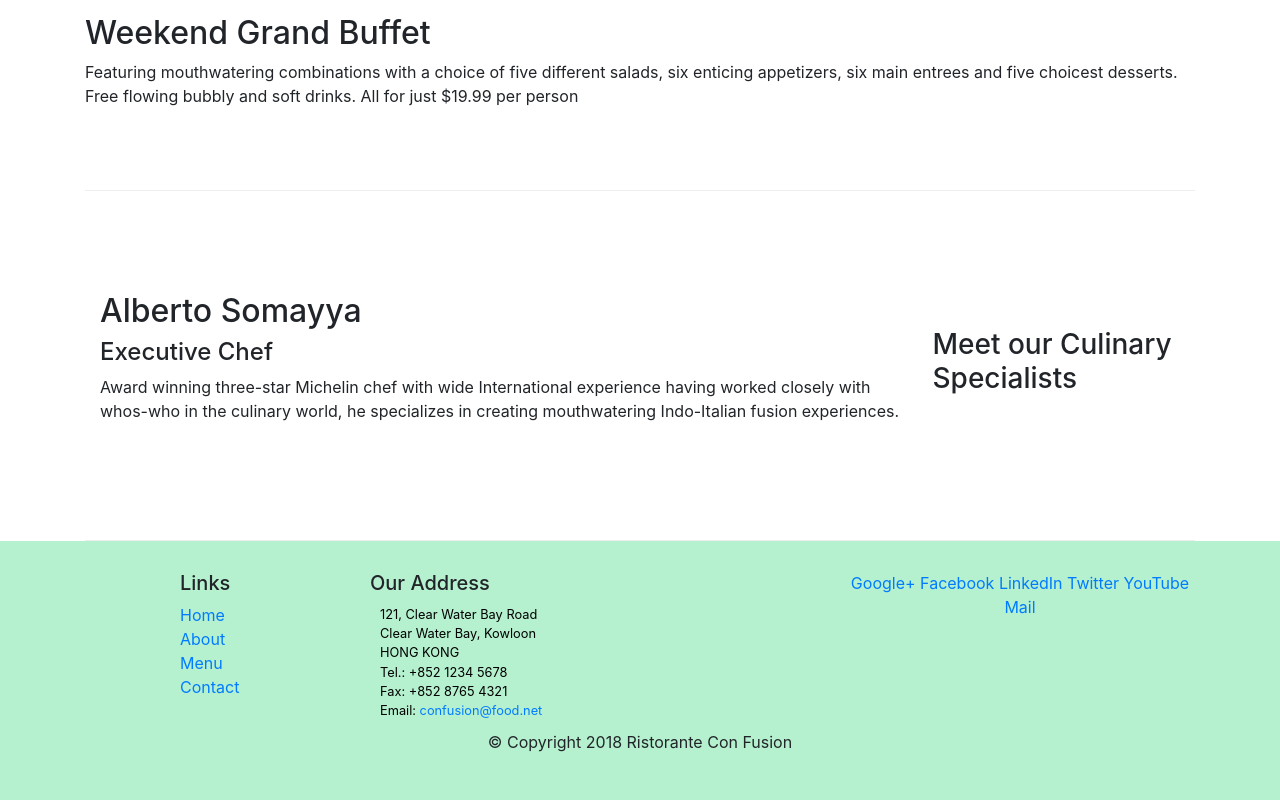
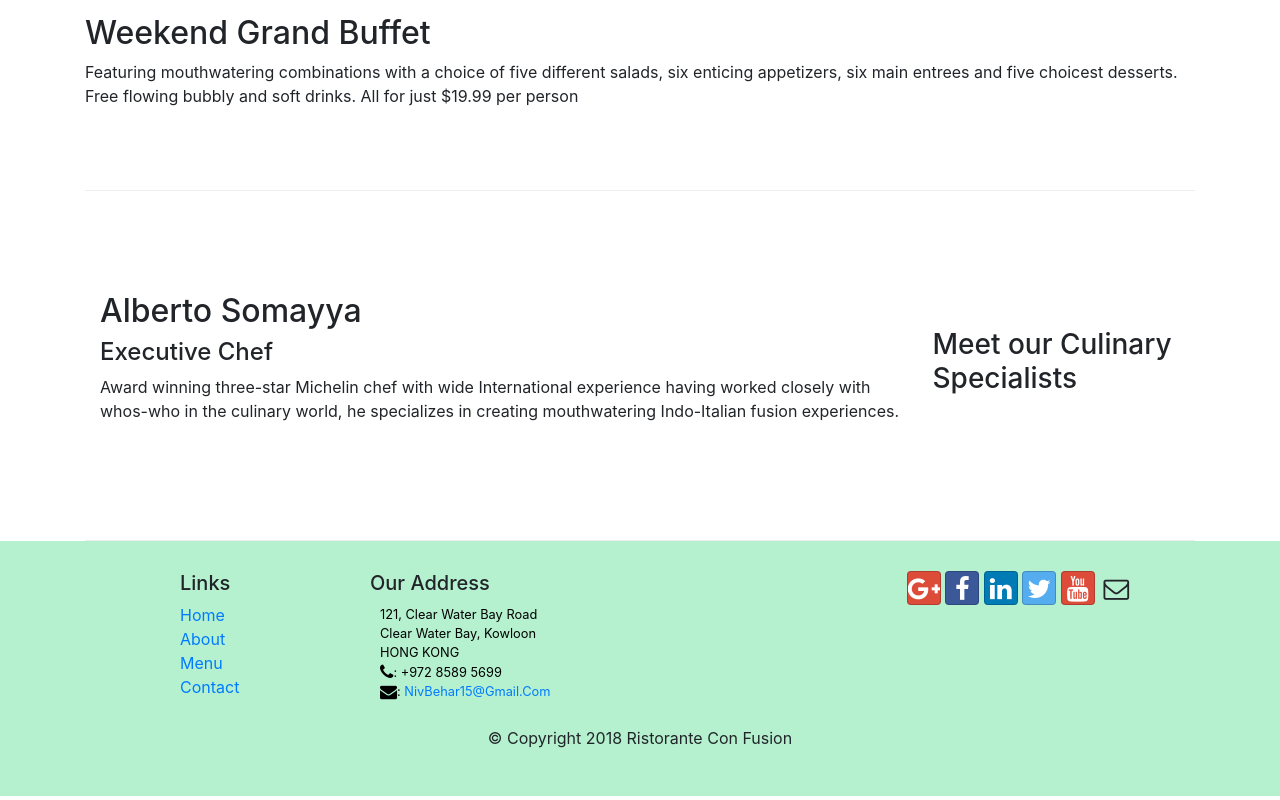
Before and after one commit to Niv-Behar/conFusion, a website: page index.html in a window 1280 px wide. Shown: the part 843-1643 px from the top of the page. Drawn offline with nearby package versions, Linux system fonts and the light colour scheme.

Commit message:
icons addition

```diff
--- a/css/styles.css
+++ b/css/styles.css
@@ -23,6 +23,7 @@
 }
 
 address {
+    padding: 0px 0px 15px 0px;
     font-size: 80%;
     margin: 10px;
     color: #000000;
--- a/index.html
+++ b/index.html
@@ -9,7 +9,10 @@
 
     <!-- Bootstrap CSS -->
     <link rel="stylesheet" href="node_modules/bootstrap/dist/css/bootstrap.min.css">
+    <link rel="stylesheet" href="node_modules/font-awesome/css/font-awesome.min.css">
+    <link rel="stylesheet" href="node_modules/bootstrap-social/bootstrap-social.css">
     <link href="css/styles.css" rel="stylesheet">
+
     <title>Ristorante Con Fusion</title>
 </head>
 
@@ -22,10 +25,10 @@
             <a class="navbar-brand mr-auto" href="#">VACANZA</a>
             <div class=" collapse navbar-collapse" id="Navbar">
                 <ul class="navbar-nav mr-auto">
-                    <li class="nav-item active"><a class="nav-link" href="#">Home</a></li>
-                    <li class="nav-item"><a class="nav-link" href="./aboutus.html">About</a></li>
-                    <li class="nav-item"><a class="nav-link" href="#">Menu</a></li>
-                    <li class="nav-item"><a class="nav-link" href="#">Contact</a></li>
+                    <li class="nav-item active"><a class="nav-link" href="#"><span class="fa fa-home fa-lg"></span> Home</a></li>
+                    <li class="nav-item"><a class="nav-link" href="./aboutus.html"><span class="fa fa-info fa-lg"></span> About</a></li>
+                    <li class="nav-item"><a class="nav-link" href="#"><span class="fa fa-list fa-lg"></span> Menu</a></li>
+                    <li class="nav-item"><a class="nav-link" href="#"><span class="fa fa-address-card fa-lg"></span> Contact</a></li>
                 </ul>
             </div>
         </div>
@@ -95,19 +98,19 @@
                         121, Clear Water Bay Road<br>
                         Clear Water Bay, Kowloon<br>
                         HONG KONG<br>
-                        Tel.: +852 1234 5678<br>
-                        Fax: +852 8765 4321<br>
-                        Email: <a href="mailto:confusion@food.net">confusion@food.net</a>
+                        <i class="fa fa-phone fa-lg"></i>: +972 8589 5699<br>
+                        <i class="fa fa-envelope fa-lg"></i>:
+                        <a href="mailto:NivBehar15@Gmail.Com">NivBehar15@Gmail.Com</a>
                     </address>
                 </div>
                 <div class=" col-12 col-sm-4 align-items-center">
                     <div class="text-center">
-                        <a href="http://google.com/+">Google+</a>
-                        <a href="http://www.facebook.com/profile.php?id=">Facebook</a>
-                        <a href="http://www.linkedin.com/in/">LinkedIn</a>
-                        <a href="http://twitter.com/">Twitter</a>
-                        <a href="http://youtube.com/">YouTube</a>
-                        <a href="mailto:">Mail</a>
+                        <a class="btn btn-social-icon btn-google" href="http://google.com/+"><i class="fa fa-google-plus"></i></a>
+                        <a class="btn btn-social-icon btn-facebook" href="http://www.facebook.com/profile.php?id="><i class="fa fa-facebook"></i></a>
+                        <a class="btn btn-social-icon btn-linkedin" href="http://www.linkedin.com/in/"><i class="fa fa-linkedin"></i></a>
+                        <a class="btn btn-social-icon btn-twitter" href="http://twitter.com/"><i class="fa fa-twitter"></i></a>
+                        <a class="btn btn-social-icon btn-google" href="http://youtube.com/"><i class="fa fa-youtube"></i></a>
+                        <a class="btn btn-social-icon" href="mailto:"><i class="fa fa-envelope-o"></i></a>
                     </div>
                 </div>
             </div>
--- a/package.json
+++ b/package.json
@@ -15,6 +15,8 @@
   },
   "dependencies": {
     "bootstrap": "^4.4.1",
+    "bootstrap-social": "^5.1.1",
+    "font-awesome": "^4.7.0",
     "jquery": "^3.4.1",
     "popper.js": "^1.12.9"
   }
```
Also changed, not shown: aboutus.html (+16 -14 lines), 1 other file.
